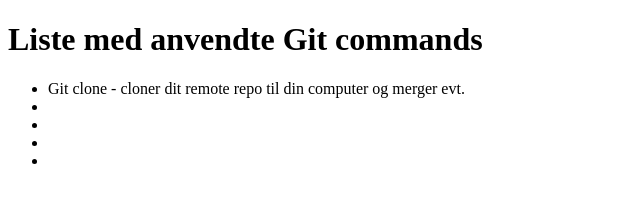
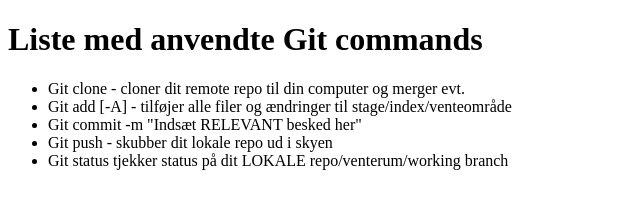
Before and after one commit to mwintherDK/V2BLtest, a plain HTML site: page index.html in a window 1280 px wide. Shown: the whole page, without its empty margins (0-640 px from the left). Drawn offline with Linux system fonts and the light colour scheme.

Commit message:
Updated index.html with git commands

```diff
--- a/index.html
+++ b/index.html
@@ -12,10 +12,15 @@
       <li>
         Git clone - cloner dit remote repo til din computer og merger evt.
       </li>
-      <li></li>
-      <li></li>
-      <li></li>
-      <li></li>
+      <li>
+        Git add [-A] - tilføjer alle filer og ændringer til
+        stage/index/venteområde
+      </li>
+      <li>Git commit -m "Indsæt RELEVANT besked her"</li>
+      <li>Git push - skubber dit lokale repo ud i skyen</li>
+      <li>
+        Git status tjekker status på dit LOKALE repo/venterum/working branch
+      </li>
     </ul>
   </body>
 </html>
```
